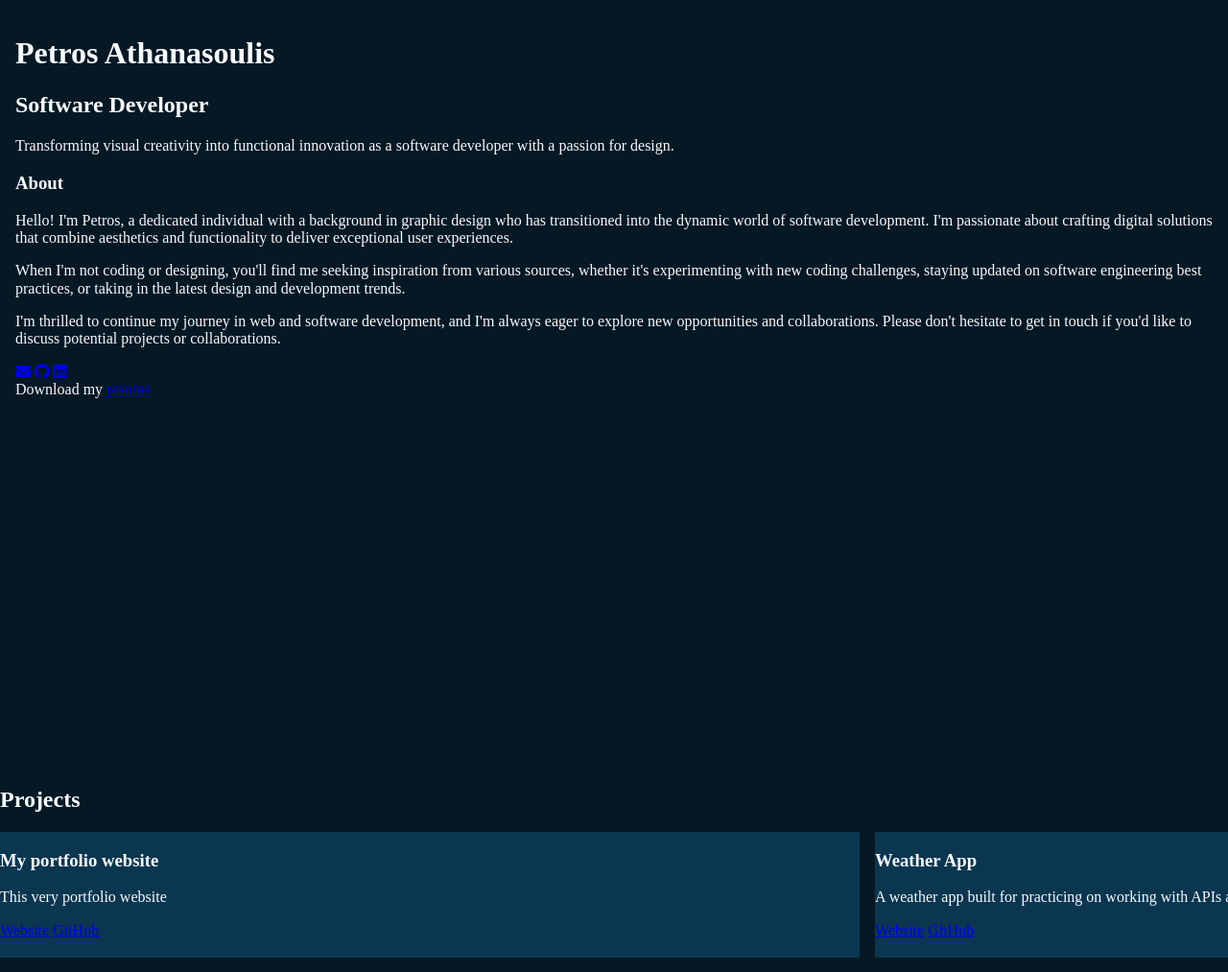
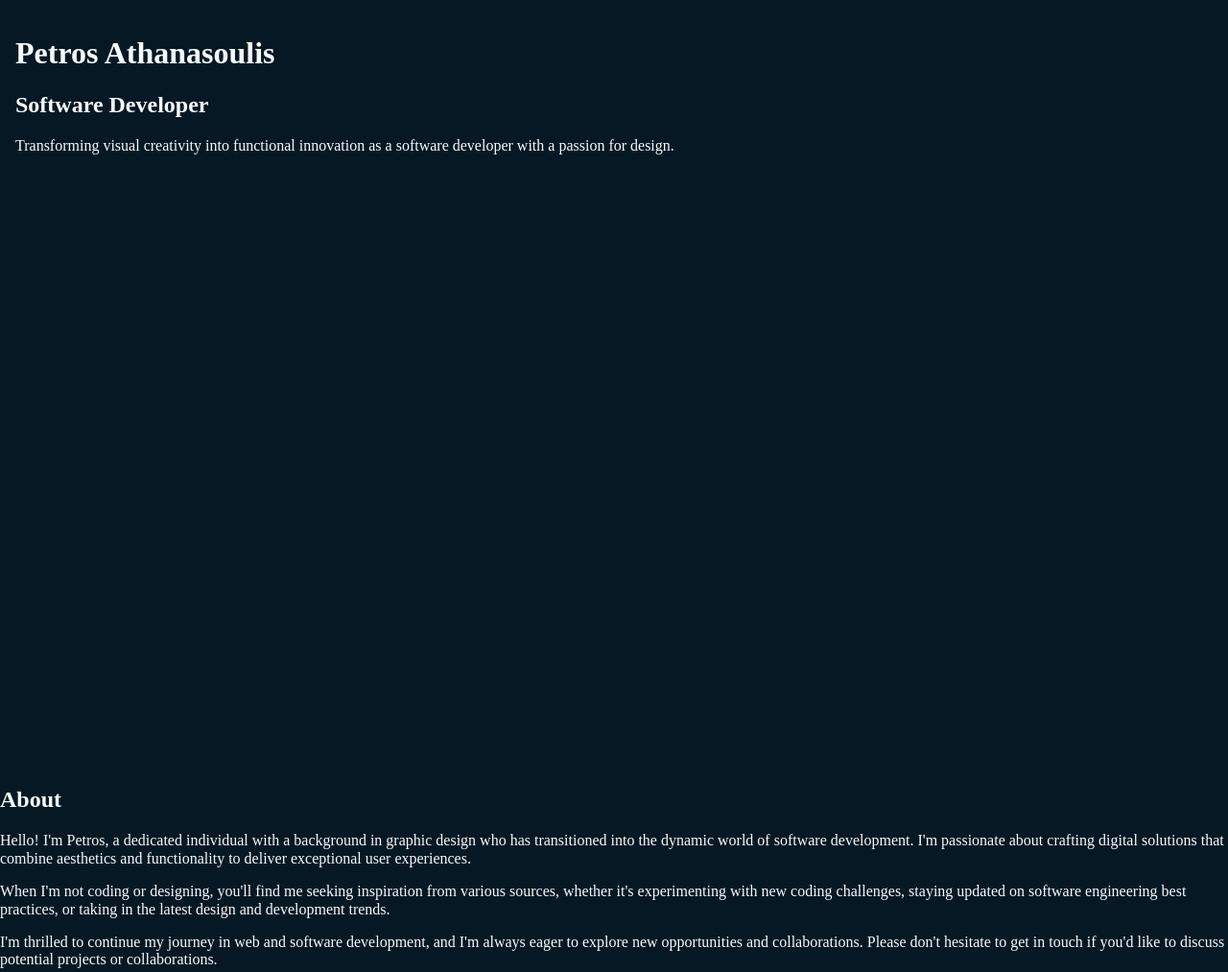
Before and after one commit to petrosAth/my-website, a website built with Vite: page index.html in a window 1280 px wide. Shown: the top 1013 px of the page at 96% size. Built offline with nearby package versions, Linux system fonts and the light colour scheme.

Commit message:
HTML: Move links at the end

```diff
--- a/index.html
+++ b/index.html
@@ -16,41 +16,27 @@
             Transforming visual creativity into functional innovation as a software developer with a passion for design.
           </p>
         </div>
-        <div class="header__about">
-          <h3>About</h3>
-          <p>
+      </header>
+      <section class="about">
+        <h2 class="about__title">About</h2>
+        <p class="about__para">
           Hello! I'm Petros, a dedicated individual with a background in graphic design who has transitioned into the
-            dynamic world of software development. I'm passionate about crafting digital solutions that combine
-            aesthetics and functionality to deliver exceptional user experiences.
+          dynamic world of software development. I'm passionate about crafting digital solutions that combine aesthetics
+          and functionality to deliver exceptional user experiences.
         </p>
-          <p>
+        <p class="about__para">
           When I'm not coding or designing, you'll find me seeking inspiration from various sources, whether it's
-            experimenting with new coding challenges, staying updated on software engineering best practices, or taking
-            in the latest design and development trends.
+          experimenting with new coding challenges, staying updated on software engineering best practices, or taking in
+          the latest design and development trends.
         </p>
-          <p>
+        <p class="about__para">
           I'm thrilled to continue my journey in web and software development, and I'm always eager to explore new
           opportunities and collaborations. Please don't hesitate to get in touch if you'd like to discuss potential
           projects or collaborations.
         </p>
-        </div>
-        <div class="header__contact">
-          <ul>
-            <li class="header__contact__mail">
-              <a href="mailto: petros@athanasoulis.me"><i class="fa-solid fa-envelope"></i></a>
-            </li>
-            <li class="header__contact__github">
-              <a href="https://github.com/petrosAth"><i class="fa-brands fa-github"></i></a>
-            </li>
-            <li class="header__contact__linkedin">
-              <a href="https://www.linkedin.com/in/petros-athanasoulis/"><i class="fa-brands fa-linkedin"></i></a>
-            </li>
-            <li class="header__contact__resume">Download my <a href="#">resume</a></li>
-          </ul>
-        </div>
-      </header>
-      <section id="projects" class="projects">
-        <h2>Projects</h2>
+      </section>
+      <section class="projects">
+        <h2 class="projects__title">Projects</h2>
         <div class="projects__grid">
           <article class="projects__grid__item">
             <h3>My portfolio website</h3>
@@ -126,6 +112,14 @@
           </article>
         </div>
       </section>
+      <footer class="footer">
+        <p>
+          Get in touch <a href="https://github.com/petrosAth"><i class="fa-brands fa-github"></i></a>
+          <a href="https://www.linkedin.com/in/petros-athanasoulis/"><i class="fa-brands fa-linkedin"></i></a> and
+          <a href="mailto: petros@athanasoulis.me"><i class="fa-solid fa-envelope"></i></a>,<br />
+          or download <a href="#">my resume</a>
+        </p>
+      </footer>
     </div>
 
     <script type="module" src="/src/scripts/main.js"></script>
```
Lines whose indentation alone changed are shown as unchanged.
